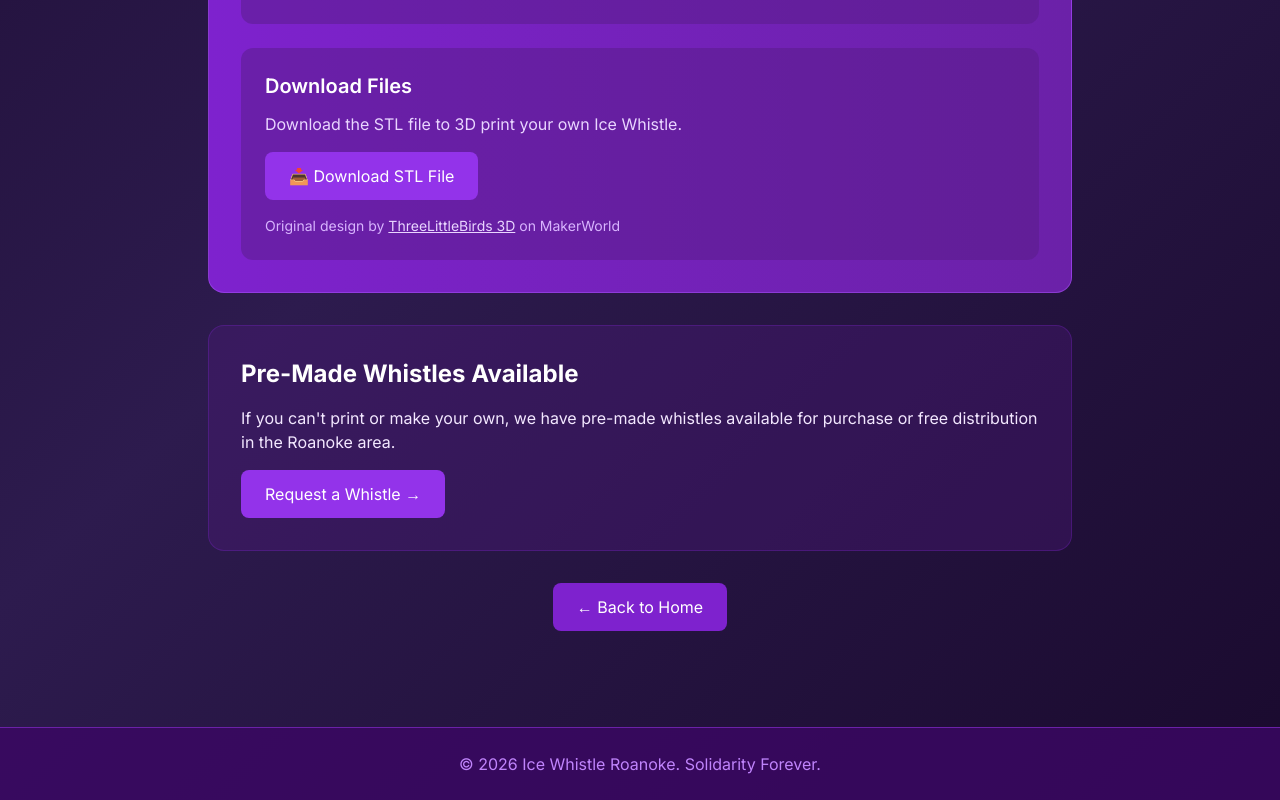
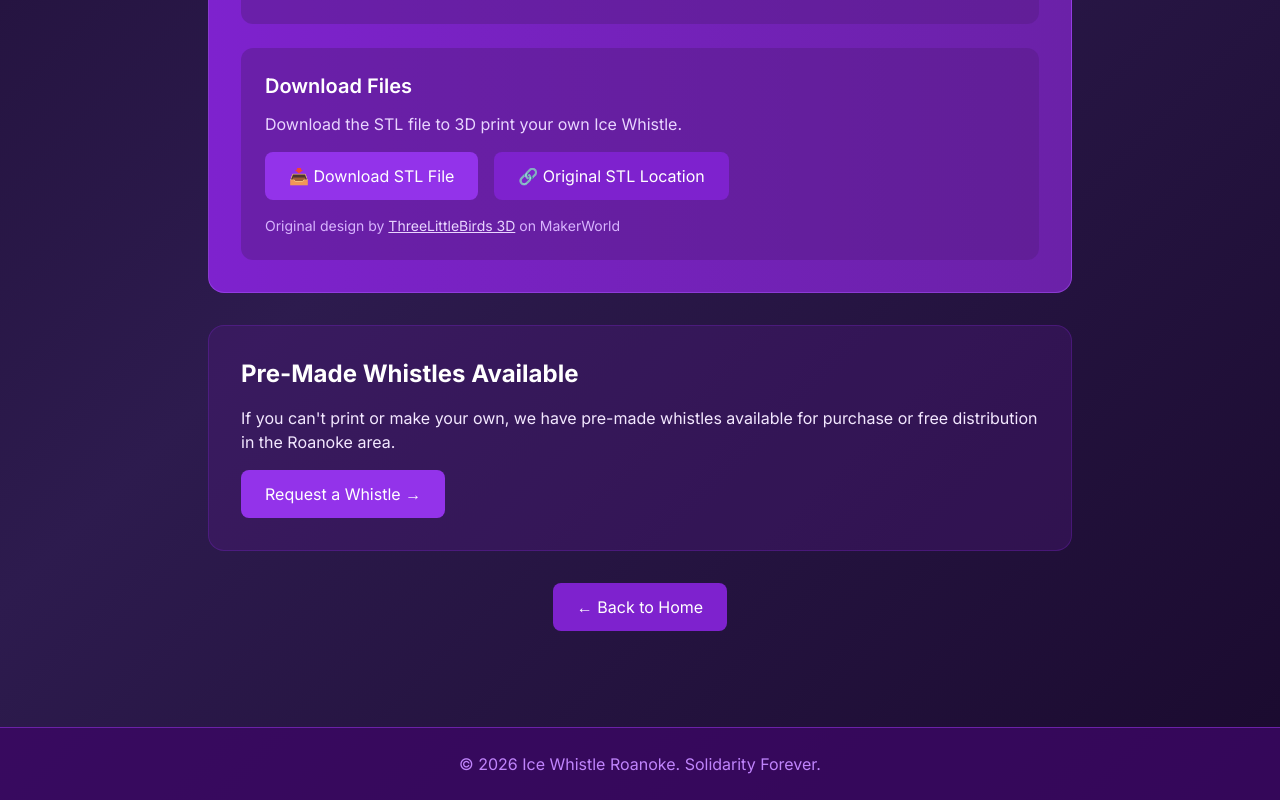
Before and after one commit to theAltaran/ice-whistle-roanoke, a Next.js app: page /download in a window 1280 px wide. Shown: the part 871-1671 px from the top of the page. Built offline with nearby package versions, Linux system fonts and the light colour scheme.

Commit message:
Add Original STL Location button linking to MakerWorld

```diff
--- a/src/app/download/page.tsx
+++ b/src/app/download/page.tsx
@@ -54,6 +54,14 @@ export default function Download() {
               >
                 📥 Download STL File
               </a>
+              <a
+                href="https://makerworld.com/en/models/1986369-ice-out-whistle-keychain-open-license-support-free"
+                target="_blank"
+                rel="noopener noreferrer"
+                className="inline-flex items-center justify-center px-6 py-3 bg-primary-700 hover:bg-primary-600 text-white rounded-lg transition-colors"
+              >
+                🔗 Original STL Location
+              </a>
             </div>
             <p className="text-primary-300 text-sm mt-4">
               Original design by <a href="https://makerworld.com/en/@3LittleBirds3D" target="_blank" rel="noopener noreferrer" className="text-primary-200 underline hover:text-white">ThreeLittleBirds 3D</a> on MakerWorld
```
